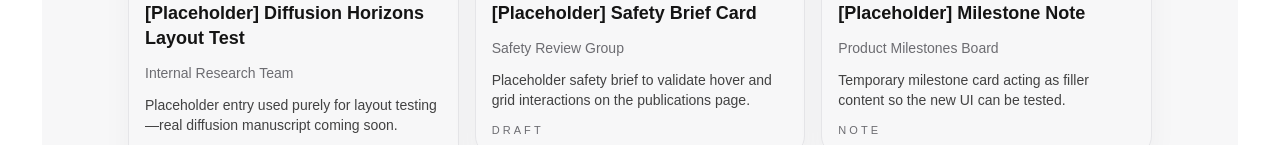
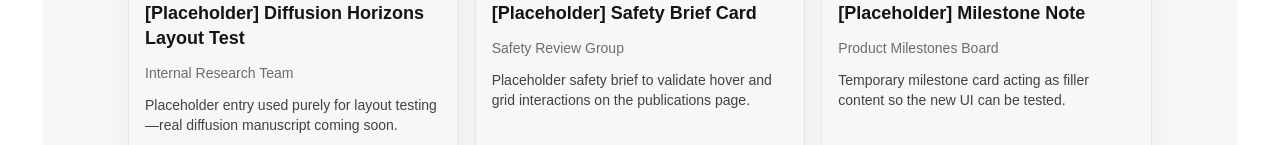
Before and after one commit to kyxzhe/kyxzhe.github.io, a Next.js app: page /publications in a window 1280 px wide. Both pictures are taken after a click on the button 1136 px from the left and 374 px from the top of the page. Shown: the part 655-800 px from the top of the page. Built offline with nearby package versions, Linux system fonts and the light colour scheme.

Commit message:
style: equalize publication card heights

```diff
--- a/src/app/publications/page.tsx
+++ b/src/app/publications/page.tsx
@@ -200,7 +200,7 @@ export default function PublicationsPage() {
         variants={projectsVariants}
         whileHover={{ y: -10, boxShadow: "0 25px 50px rgba(0,0,0,0.15)" }}
         transition={{ duration: 0.25, ease: [0.4, 0, 0.2, 1] }}
-        className={`surface-card overflow-hidden flex flex-col ${
+        className={`surface-card overflow-hidden flex flex-col h-full ${
           item.link ? "cursor-pointer" : "opacity-80 cursor-default"
         }`}
         role={item.link ? "link" : undefined}
@@ -224,18 +224,18 @@ export default function PublicationsPage() {
           </p>
           <h3 className="text-lg font-semibold leading-snug">{item.title}</h3>
           <AuthorLine authors={item.authors} />
-          <p className="text-sm text-foreground/80 flex-1">{item.summary}</p>
+          <p className="text-sm text-foreground/80 flex-1 line-clamp-3">{item.summary}</p>
           <ResourceRow venue={item.venue} resources={item.resources} />
         </div>
       </motion.article>
     );
 
-    return <div key={item.id}>{card}</div>;
+    return <div key={item.id} className="h-full">{card}</div>;
   };
 
   const renderGrid = () => (
     <motion.div
-      className="grid grid-cols-1 sm:grid-cols-2 xl:grid-cols-3 gap-4"
+      className="grid grid-cols-1 sm:grid-cols-2 xl:grid-cols-3 gap-4 auto-rows-[1fr]"
       variants={projectsVariants}
       initial="hidden"
       animate="visible"
```
